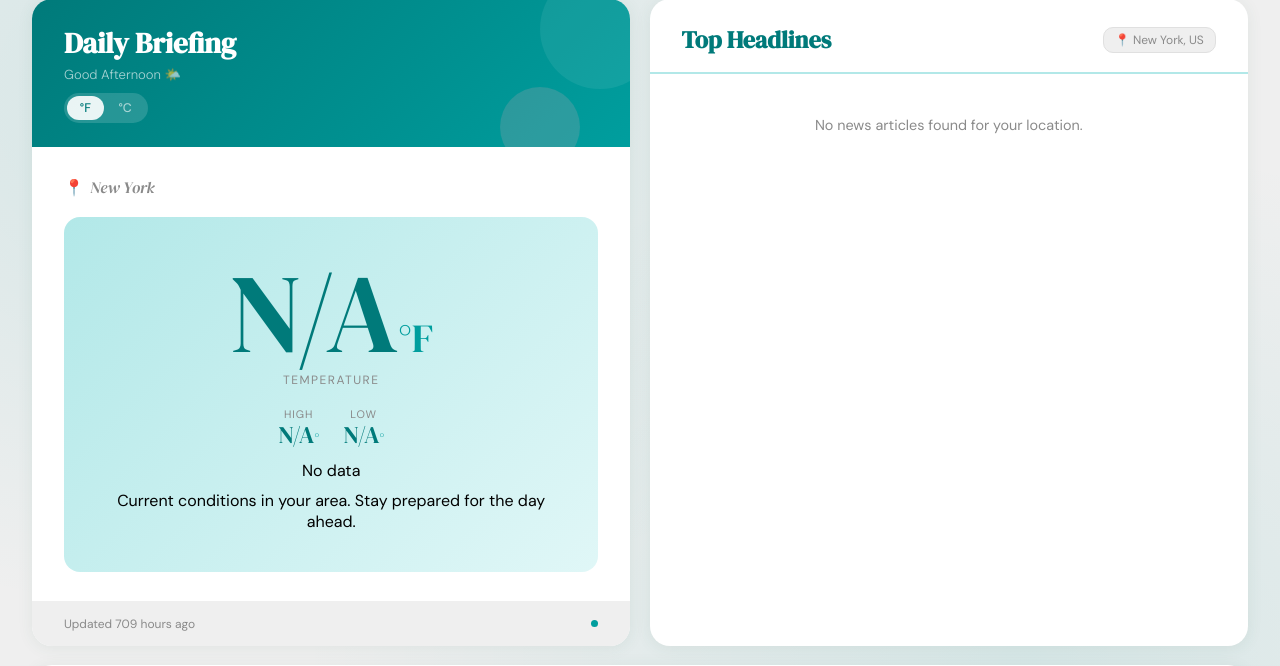
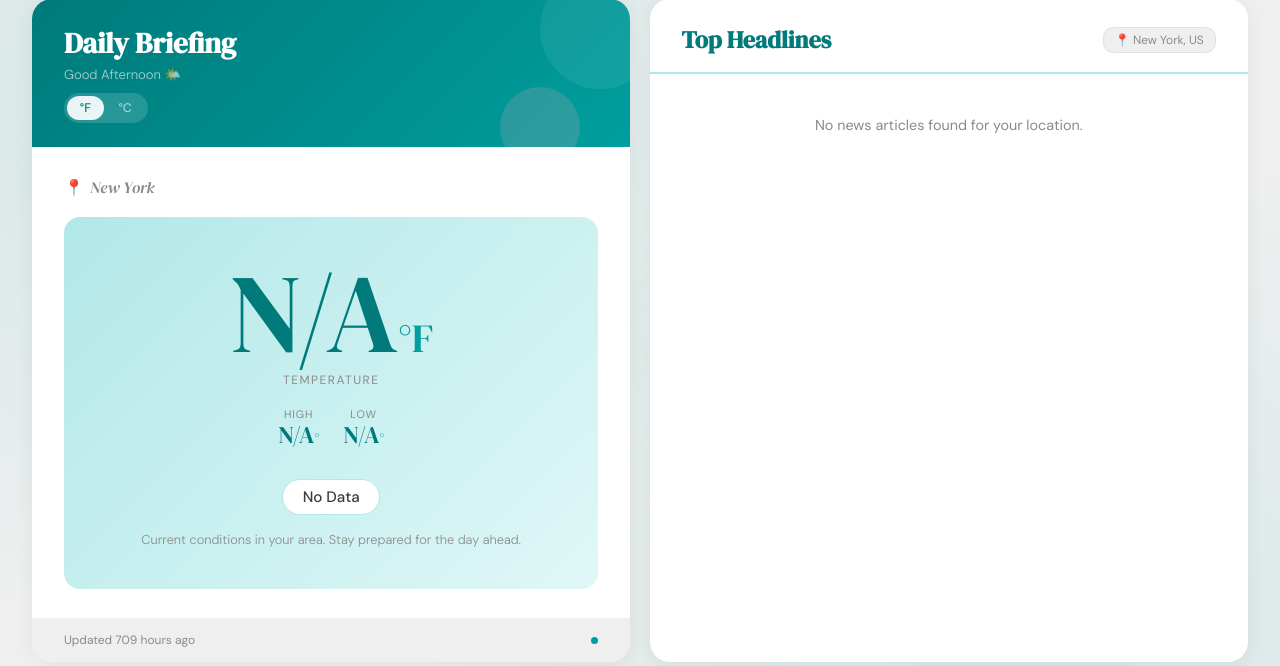
Before and after one commit to sophiethegreatestest-netizen/sophies-homepage, a Flask app: page / in a window 1280 px wide. Shown: the part 89-755 px from the top of the page. Run offline with Flask 3, Linux system fonts and the light colour scheme; data that the repository does not hold is empty; some libraries are stand-ins or nearby versions.

Commit message:
fixed bar c

```diff
--- a/templates/index.html
+++ b/templates/index.html
@@ -185,9 +185,10 @@
             background: rgba(255,255,255,0.9);
             color: #007a7a;
         }
+        .condition-badge {
             display: inline-block;
-            background: var(--pink-light); color: var(--grey-dark);
-            border: 1px solid var(--pink); border-radius: 20px;
+            background: var(--white); color: var(--grey-dark);
+            border: 1px solid var(--green-light); border-radius: 20px;
             padding: 0.45rem 1.2rem; font-size: 0.95rem;
             font-weight: 500; text-transform: capitalize;
             margin-top: 1.2rem;
```
